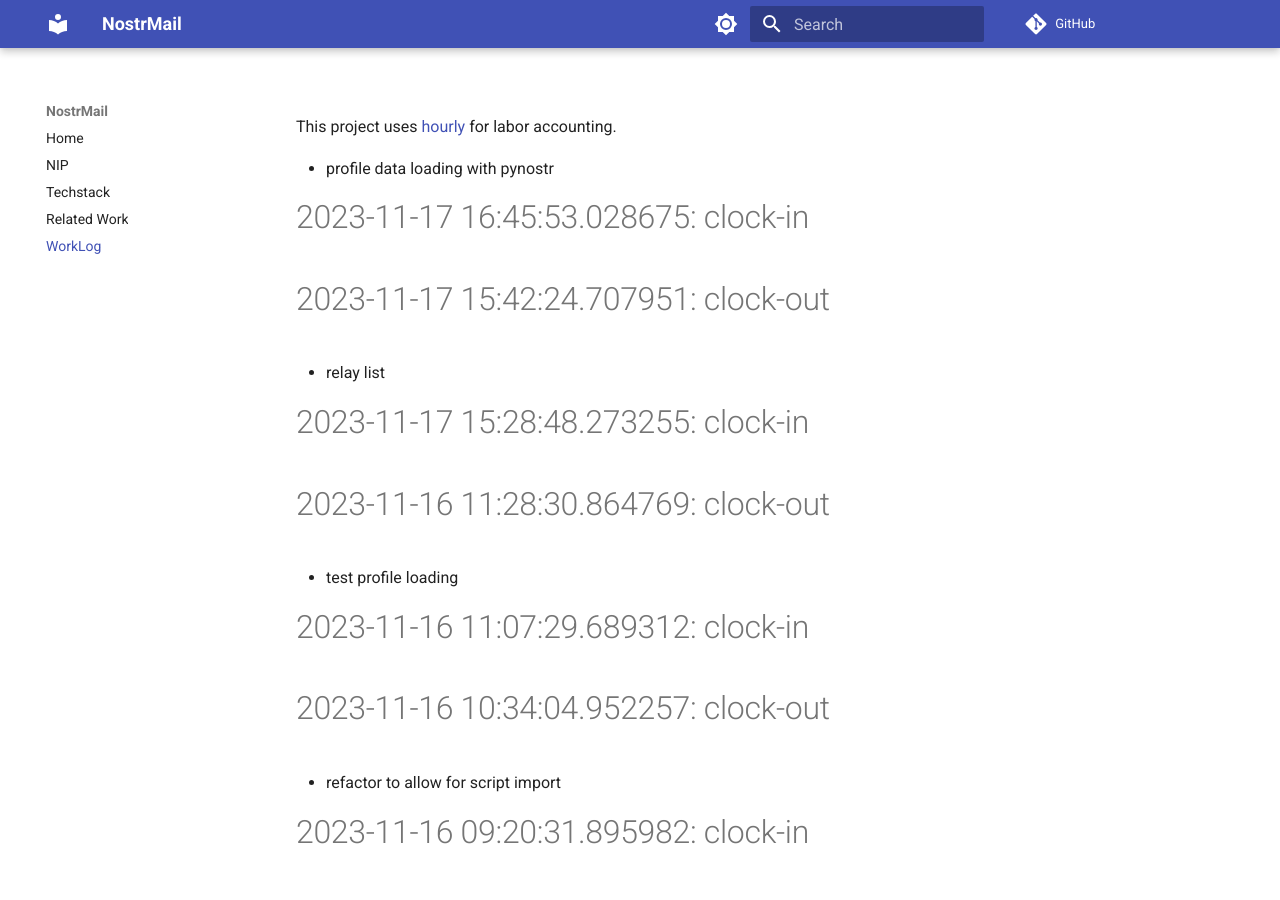
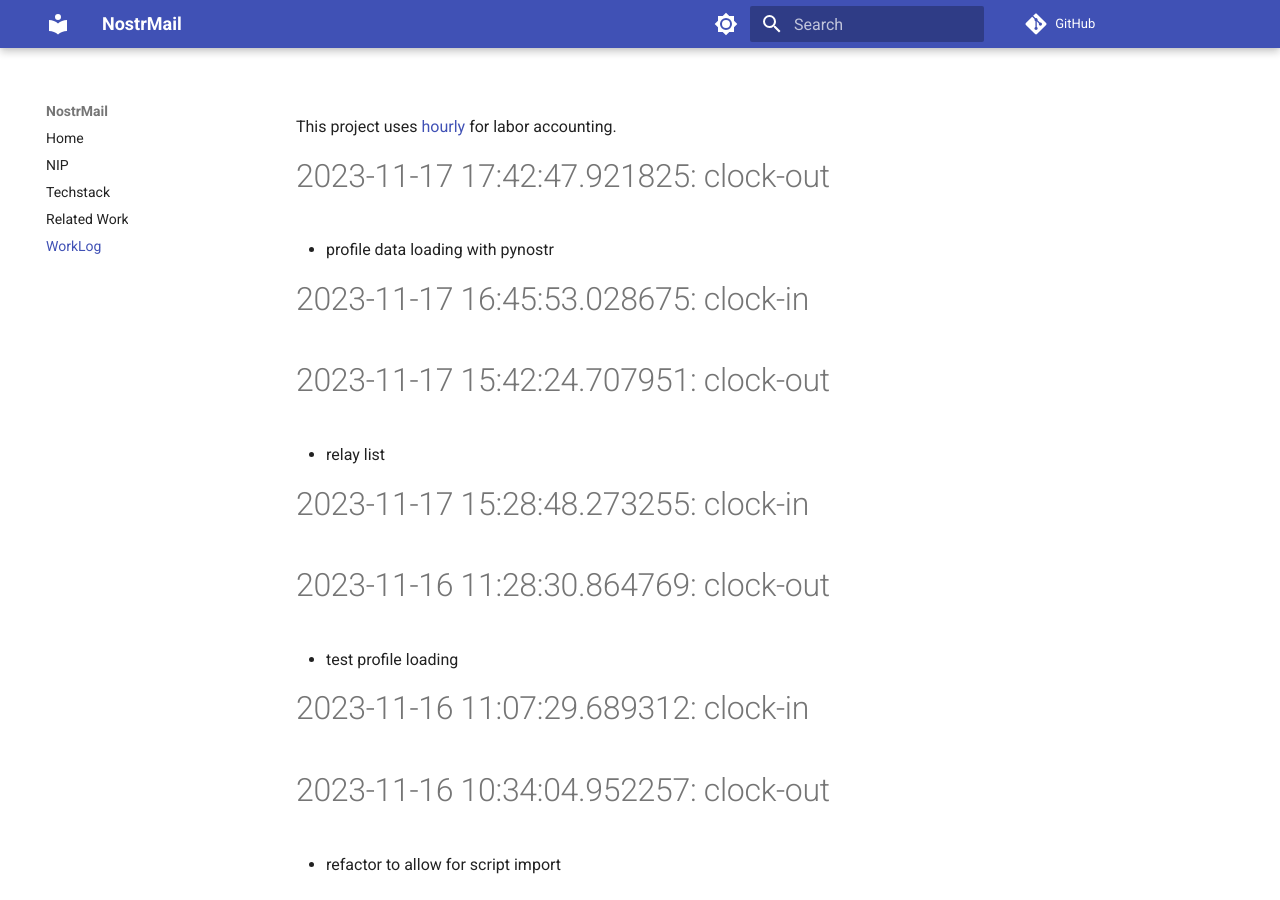
Before and after one commit to asherp/nostr-mail, an MkDocs documentation site: the page built from docs/WorkLog.md, in a window 1280 px wide and 900 px high. Built offline with MkDocs 1.6.1 and Material for MkDocs 9.7.7, drawn with Linux system fonts in a browser that asks for light colours; comment, search, counter and statistics services are not loaded.

Commit message:
clock-out

```diff
--- a/WorkLog.md
+++ b/WorkLog.md
@@ -1,3 +1,5 @@
+# 2023-11-17 17:42:47.921825: clock-out
+
 * profile data loading with pynostr
 
 # 2023-11-17 16:45:53.028675: clock-in
```
